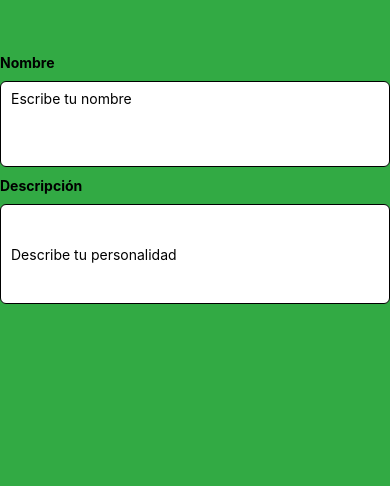
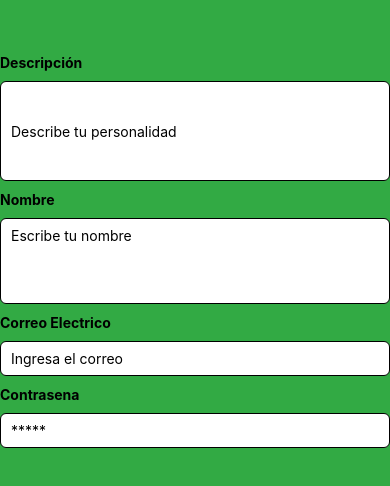
Before and after one commit to Kevinosorio77/Proyecto_Expo, a React Native app: screen / in a window 390 px wide. Shown: the top 486 px of the page. Built offline with nearby package versions, Linux system fonts and the light colour scheme.

Commit message:
input 3 contraseña y correo

```diff
--- a/src/pages/Formulario.js
+++ b/src/pages/Formulario.js
@@ -3,11 +3,19 @@
 export const Formulario = () => {
   return (
     <SafeAreaView style={styles.mainS}>
+
+      <Text style={styles.label}>Descripción</Text>
+      <TextInput style={[styles.input, styles.textArea]} placeholder="Describe tu personalidad" />
+
       <Text style={styles.label}>Nombre</Text>
       <TextInput multiline={true} numberOfLines={4} style={styles.input} placeholder="Escribe tu nombre" />
 
-      <Text style={styles.label}>Descripción</Text>
-      <TextInput style={[styles.input, styles.textArea]} placeholder="Describe tu personalidad" />
+      <Text style={styles.label}>Correo Electrico</Text>
+      <TextInput style={styles.input} placeholder="Ingresa el correo" keyboardType="email-address" />
+
+<Text style={styles.label}>Contrasena</Text>
+      <TextInput style={styles.input} placeholder="*****" secureTextEntry />
+
     </SafeAreaView>
   );
 };
```
